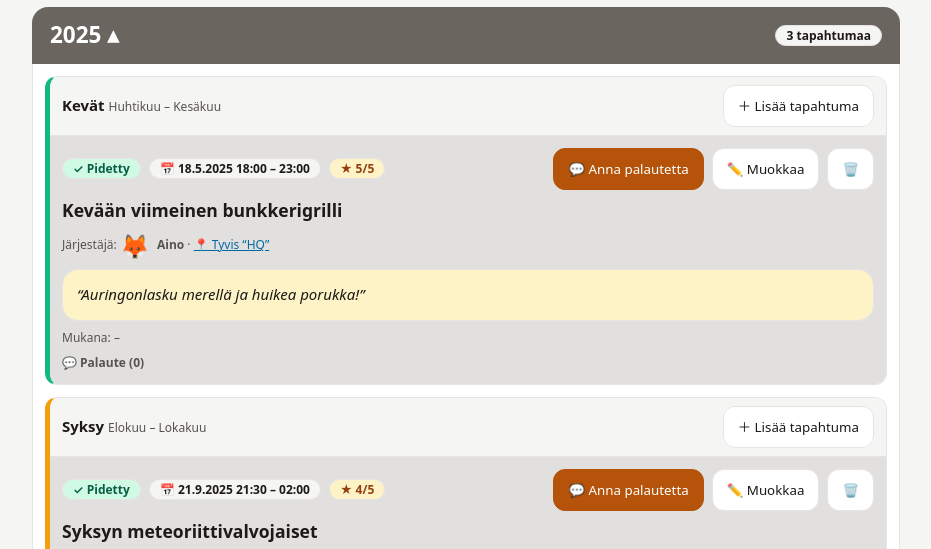
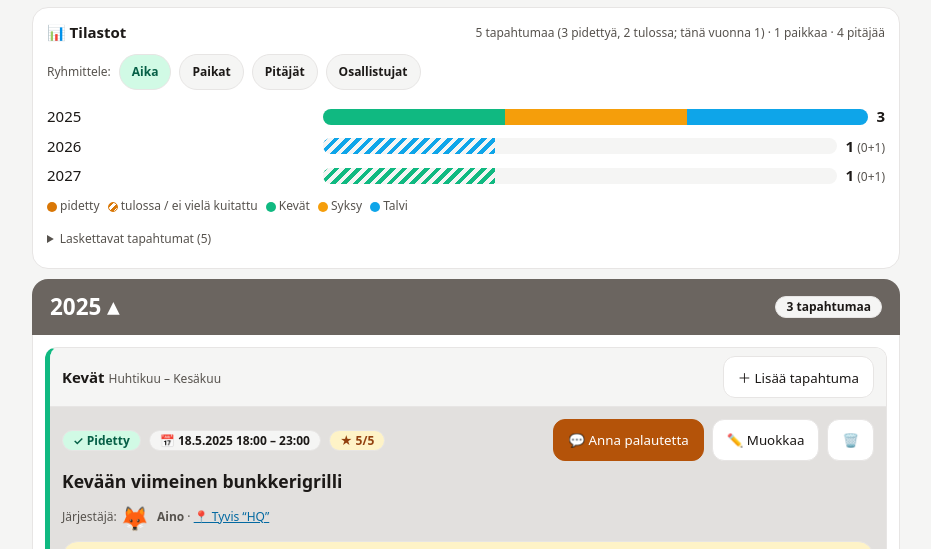
Before and after one commit to ehotanen/Bilematkat, a plain HTML site: page index.html in a window 1280 px wide. Shown: the part 232-781 px from the top of the page, without its empty margins (174-1105 px from the left). Drawn offline with Linux system fonts and the light colour scheme.

Commit message:
Add files via upload

```diff
--- a/index.html
+++ b/index.html
@@ -37,7 +37,7 @@ input[type=radio],input[type=checkbox]{width:auto}
 .yr.past{background:var(--pyr)}
 .subt{font-size:11px;line-height:1.25;white-space:nowrap;overflow:hidden;text-overflow:ellipsis}.top .wrap>.row:first-child{flex:1 1 auto;min-width:0}.top .row>div{min-width:0}.top .wrap{padding-top:6px;padding-bottom:6px;gap:6px}.top .row{gap:6px;flex-wrap:nowrap}.top .btn{min-height:34px;padding:4px 10px;font-size:12px}.top .pill{min-height:26px}
 @media(max-width:700px){.lb{display:none}}
-.sr{display:grid;grid-template-columns:minmax(64px,32%) 1fr 28px;gap:8px;align-items:center}.sl{overflow:hidden;text-overflow:ellipsis;white-space:nowrap}
+.sr{display:grid;grid-template-columns:minmax(64px,32%) 1fr auto;gap:8px;align-items:center}.sl{overflow:hidden;text-overflow:ellipsis;white-space:nowrap}
 .bt{display:flex;height:16px;background:var(--bg);border-radius:8px;overflow:hidden}.bt i{display:block;height:100%}.dot{display:inline-block;width:10px;height:10px;border-radius:50%;vertical-align:middle}
 ::placeholder{color:var(--mut);opacity:1}
 html{-webkit-text-size-adjust:100%}html.lock,html.lock body{overflow:hidden}
@@ -109,16 +109,19 @@ const ratePill=e=>{const r=(e.comments||[]).map(x=>x.rating);if(!r.length)return
 const cmtHTML=e=>{const c=e.comments||[];return`<div class="col"><b class="sm">💬 Palaute (${c.length})</b>${c.map(x=>{const w=mem(x.memberId);return`<div class="card col" style="padding:10px"><div class="row sp"><span>${av(w,26)} <b>${esc(w.name)}</b> <span class="pill wa">${stars(x.rating)}</span></span><span class="sm">${fd(x.date)}${x.edited?' · muokattu':''}</span></div>${x.text?`<p style="white-space:pre-wrap">${esc(x.text)}</p>`:''}${x.media?.length?`<div class="row">${x.media.map(m=>m.type==='v'?`<video class="mi" controls preload="none" playsinline data-mid="${m.id}" data-n="${m.n}"></video>`:`<img class="mi" data-a="zoom" ${m.u?`src="${m.u}"`:`data-mid="${m.id}" data-n="${m.n}"`} alt="" title="${esc(m.name)}">`).join('')}</div>`:''}<div class="row"><button class="btn" data-a="editc" data-id="${e.id}" data-c="${x.id}">✏️ Muokkaa</button><button class="btn" data-a="delc" data-id="${e.id}" data-c="${x.id}">🗑️ Poista palaute</button></div></div>`}).join('')}</div>`};
 const seasonVis=(y,s,has)=>{if(has||S.filter==='all')return true;const m=new Date().getMonth()+1,w=s.id==='winter',sp=s.id==='spring',au=s.id==='autumn';
 return S.filter==='completed'?(y<CY||(y===CY&&(w||(sp&&m>=4)||(au&&m>=8)))):(y>CY||(y===CY&&(w||(sp&&m<=6)||(au&&m<=10))))};
-const statsHTML=()=>{const ev=S.events.filter(isHeld);if(!ev.length)return'';const g=S.stat.g,so=g==='time'?'time':'count',grp={};
-ev.forEach(e=>{(g==='time'?[String(e.date||'').slice(0,4)||String(e.year)]:g==='place'?[e.locationName||'–']:g==='host'?orgsOf(e).map(i=>mem(i).name):attendeesOf(e).map(i=>mem(i).name)).forEach(k=>{const r=grp[k]=grp[k]||{k,n:0,first:e.date,se:{}};r.n++;if(e.date<r.first)r.first=e.date;r.se[e.seasonId]=(r.se[e.seasonId]||0)+1})});
+const statsHTML=()=>{const ev=S.events;if(!ev.length)return'';const g=S.stat.g,so=g==='time'?'time':'count',grp={};
+const yr=e=>String(e.date||'').slice(0,4)||String(e.year||'–');
+ev.forEach(e=>{const h=isHeld(e);(g==='time'?[yr(e)]:g==='place'?[e.locationName||'–']:g==='host'?orgsOf(e).map(i=>mem(i).name):attendeesOf(e).map(i=>mem(i).name)).forEach(k=>{const r=grp[k]=grp[k]||{k,n:0,h:0,u:0,first:e.date||'',se:{}};r.n++;h?r.h++:r.u++;if((e.date||'')<r.first)r.first=e.date||'';const t=r.se[e.seasonId]=r.se[e.seasonId]||{h:0,u:0};h?t.h++:t.u++})});
 const rows=Object.values(grp).sort(so==='count'?(a,b)=>b.n-a.n||a.k.localeCompare(b.k,'fi'):so==='name'?(a,b)=>a.k.localeCompare(b.k,'fi',{numeric:true}):(a,b)=>(a.first||'').localeCompare(b.first||'')),mx=Math.max(1,...rows.map(r=>r.n));
-const places=new Set(ev.map(e=>e.locationName)).size,hosts=new Set(ev.flatMap(orgsOf)).size;
+const held=ev.filter(isHeld).length,up=ev.length-held,places=new Set(ev.map(e=>e.locationName)).size,hosts=new Set(ev.flatMap(orgsOf)).size;
+const col=id=>(SE.find(x=>x.id===id)||{c:'#78716c'}).c,seg=(w,c,u)=>w?`<i style="width:${w/mx*100}%;background:${u?`repeating-linear-gradient(135deg,${c} 0 4px,transparent 4px 8px)`:c}"></i>`:'';
+const bar=r=>g==='time'?Object.keys(r.se).map(id=>seg(r.se[id].h,col(id),0)+seg(r.se[id].u,col(id),1)).join(''):seg(r.h,'#d97706',0)+seg(r.u,'#d97706',1);
 const sw=(id,cur,act,l)=>`<button class="pill ${id===cur?'ok':''}" style="cursor:pointer" data-a="${act}" data-id="${id}">${l}</button>`;
-return`<div class="card col"><div class="row sp"><b>📊 Tilastot</b><span class="sm">${ev.length} pidettyä (tänä vuonna ${ev.filter(e=>String(e.date||'').slice(0,4)===String(CY)).length}) · ${places} paikkaa · ${hosts} pitäjää</span></div>
+return`<div class="card col"><div class="row sp"><b>📊 Tilastot</b><span class="sm">${ev.length} tapahtumaa (${held} pidettyä, ${up} tulossa; tänä vuonna ${ev.filter(e=>yr(e)===String(CY)).length}) · ${places} paikkaa · ${hosts} pitäjää</span></div>
 <div class="row sc"><span class="sm">Ryhmittele:</span>${sw('time',g,'sg','Aika')}${sw('place',g,'sg','Paikat')}${sw('host',g,'sg','Pitäjät')}${sw('att',g,'sg','Osallistujat')}</div>
-${rows.length?'':'<div class="sm">Ei tietoja tässä ryhmittelyssä.</div>'}<div class="col" style="gap:8px">${rows.map(r=>`<div class="sr"><span class="sl">${esc(r.k)}</span><div class="bt">${g==='time'?Object.keys(r.se).map(id=>`<i style="width:${r.se[id]/mx*100}%;background:${(SE.find(x=>x.id===id)||{c:'#78716c'}).c}"></i>`).join(''):`<i style="width:${r.n/mx*100}%;background:#d97706"></i>`}</div><b>${r.n}</b></div>`).join('')}</div>
-<details><summary class="sm" style="cursor:pointer;padding:6px 0">Laskettavat tapahtumat (${ev.length})</summary><div class="col sm" style="gap:6px">${[...ev].sort((a,b)=>String(b.date).localeCompare(String(a.date))).map(e=>`<div>${fd(e.date)} · <b>${esc(e.title)}</b> · ${esc(e.locationName||'–')} · järj.: ${esc(orgsOf(e).map(i=>mem(i).name).join(', '))} · mukana: ${esc(attendeesOf(e).map(i=>mem(i).name).join(', ')||'–')}</div>`).join('')}</div></details>
-${g==='time'?`<div class="row sm">${SE.map(x=>`<span><i class="dot" style="background:${x.c}"></i> ${x.n}</span>`).join('')}</div>`:''}</div>`};
+${rows.length?'':'<div class="sm">Ei tietoja tässä ryhmittelyssä.</div>'}<div class="col" style="gap:8px">${rows.map(r=>`<div class="sr"><span class="sl">${esc(r.k)}</span><div class="bt">${bar(r)}</div><span class="sn" title="${r.h} pidettyä, ${r.u} tulossa"><b>${r.n}</b>${r.u?`<span class="sm"> (${r.h}+${r.u})</span>`:''}</span></div>`).join('')}</div>
+<div class="row sm"><span><i class="dot" style="background:#d97706"></i> pidetty</span><span><i class="dot" style="background:repeating-linear-gradient(135deg,#d97706 0 3px,transparent 3px 6px);border:1px solid #d97706"></i> tulossa / ei vielä kuitattu</span>${g==='time'?SE.map(x=>`<span><i class="dot" style="background:${x.c}"></i> ${x.n}</span>`).join(''):''}</div>
+<details><summary class="sm" style="cursor:pointer;padding:6px 0">Laskettavat tapahtumat (${ev.length})</summary><div class="col sm" style="gap:6px">${[...ev].sort((a,b)=>String(b.date).localeCompare(String(a.date))).map(e=>`<div>${isHeld(e)?'✓':'⏳'} ${fd(e.date)} · <b>${esc(e.title)}</b> · ${esc(e.locationName||'–')} · järj.: ${esc(orgsOf(e).map(i=>mem(i).name).join(', '))} · mukana: ${esc(attendeesOf(e).map(i=>mem(i).name).join(', ')||'–')}</div>`).join('')}</div></details></div>`};
 function evHTML(e){const o=mem(e.organizerId),done=e.status==='completed',poll=!!(e.poll&&!e.poll.confirmed);
 const rs={yes:['ok','Mukana'],maybe:['wa','Ehkä'],no:['no','Ei pääse']};
 return`<div class="ev${done?' done':''}"><div class="row sp"><div class="row"><span class="pill ${done?'ok':'wa'}">${done?'✓ Pidetty':'⏳ Tulossa'}</span>${poll?'<span class="pill wa">🗳️ Ajankohta auki</span>':`<span class="pill">📅 ${fd(e.date)} ${esc(e.time)}${e.endTime?' – '+(e.endDate&&e.endDate!==e.date?fd(e.endDate)+' ':'')+esc(e.endTime):''}</span>`}${done?ratePill(e):''}</div>
@@ -134,7 +137,7 @@ return`<div class="top"><div class="wrap row sp"><div class="row"><button class=
 <div class="wrap col">${cloud.ready&&cloud.mediaOk===false?'<div class="warn" data-a="rules" style="cursor:pointer;border-radius:12px;padding:10px 12px;font-size:13px">⚠️ Kuvien tallennus ei ole käytössä: Firestoren säännöt puuttuvat. Napauta, niin näet korjausohjeen.</div>':''}<div class="card col"><div class="row sp">${next?`<div class="row card" style="background:var(--acs)">${av(next,54)}<div><div class="sm"><b>SEURAAVA JÄRJESTÄMISVUORO</b></div><b>${esc(next.name)}</b> <span class="sm">(pidettyjä: ${next.tot})</span></div></div>`:''}
 <div class="row">${[['all','Kaikki'],['upcoming','Tulevat'],['completed','Pidetyt']].map(([id,l])=>`<button class="btn ${S.filter===id?'p':''}" data-a="filter" data-id="${id}">${l}</button>`).join('')}</div></div>
 <div class="row sc"><span class="sm">Porukka:</span>${S.members.map(m=>`<button class="pill" style="cursor:pointer" data-a="editmem" data-id="${m.id}">${av(m,30)} ${esc(m.name)} · ${q.find(x=>x.id===m.id).tot}</button>`).join('')}</div></div>
-${S.filter==='completed'?statsHTML():''}${years.length?years.map(y=>{const n=fe.filter(e=>+e.year===y).length,col=S.collapsed[y];
+${S.filter!=='upcoming'?statsHTML():''}${years.length?years.map(y=>{const n=fe.filter(e=>+e.year===y).length,col=S.collapsed[y];
 return`<div><div class="yr${y<CY?' past':''}" data-a="toggle" data-id="${y}"><h2>${y} ${col?'▾':'▴'}</h2><span class="pill" style="color:var(--tx)">${n} tapahtumaa</span></div>${col?'':`<div class="yrb">${SE.map(s=>{
 const se=fe.filter(e=>+e.year===y&&e.seasonId===s.id).sort((a,b)=>(a.date+a.time).localeCompare(b.date+b.time));if(!seasonVis(y,s,se.length))return'';
 const cf=S.unav.filter(u=>+u.year===y&&u.season===s.id);
```
